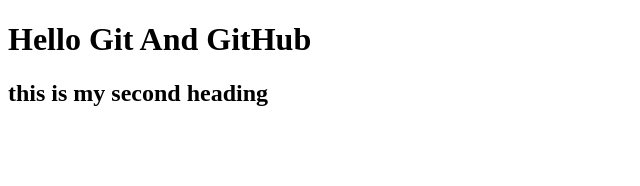
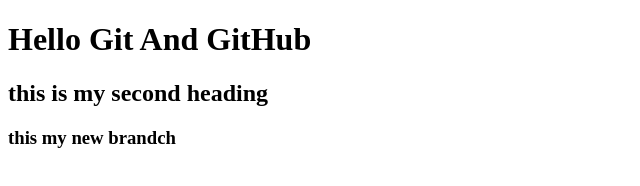
Before and after one commit to Gulbaz3032/new-project, a plain HTML site: page index.html in a window 1280 px wide. Shown: the whole page, without its empty margins (0-640 px from the left). Drawn offline with Linux system fonts and the light colour scheme.

Commit message:
new branch

```diff
--- a/index.html
+++ b/index.html
@@ -9,6 +9,7 @@
 <body>
     <h1>Hello Git And GitHub</h1>
     <h2>this is my second heading</h2>
+    <h3>this my new brandch</h3>
 
 </body>
 </html>
```
